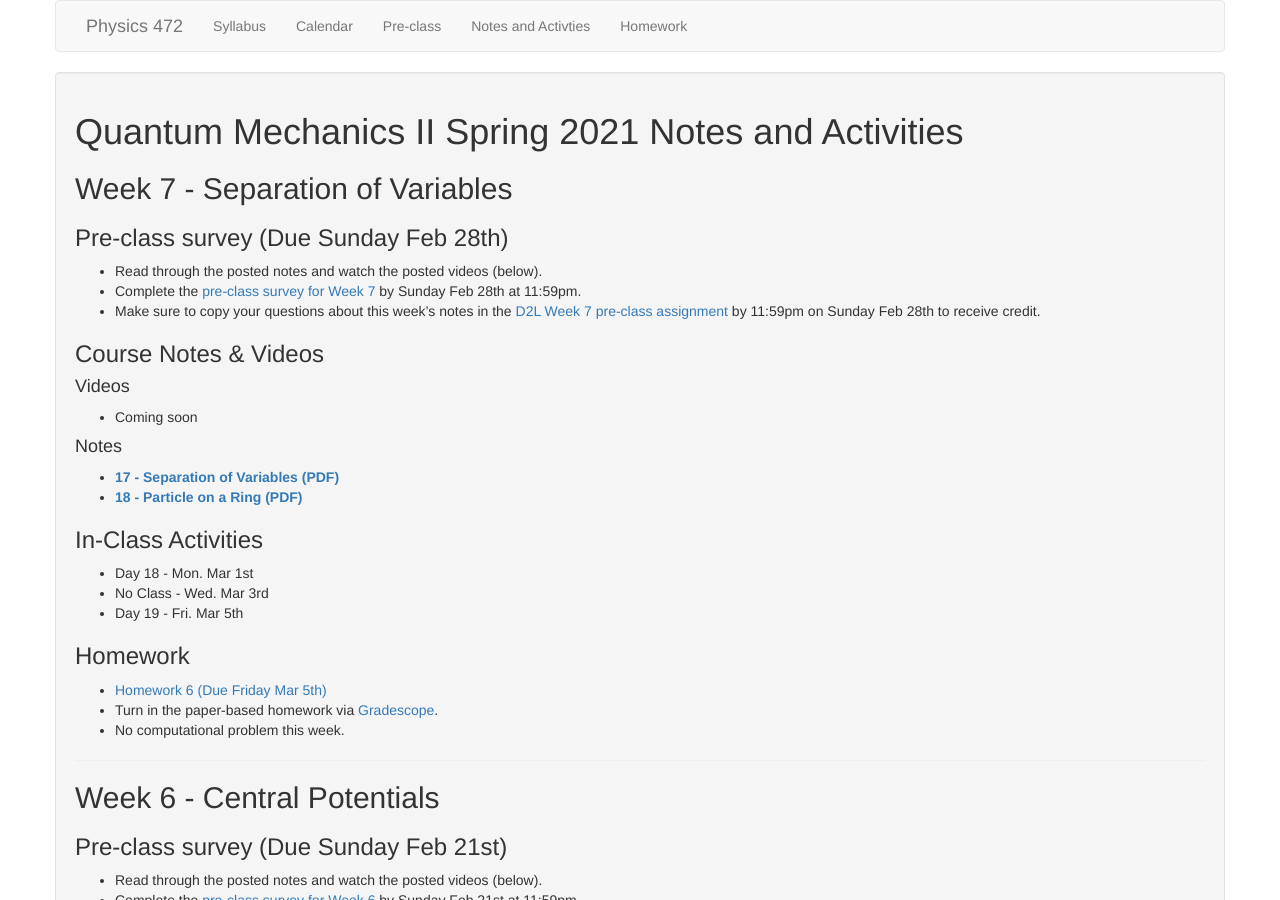
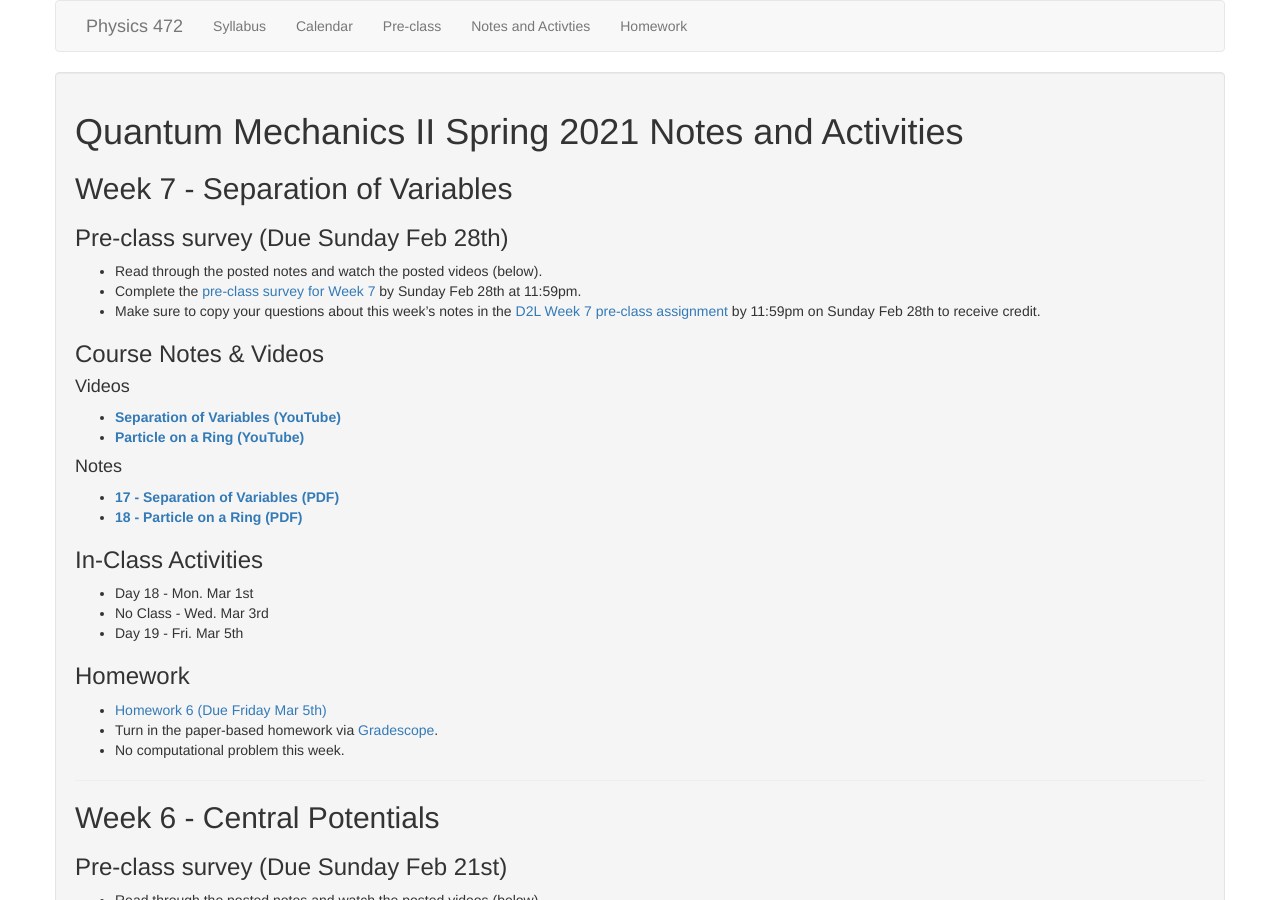
Before and after one commit to dannycab/phy472msu_s2021, a Jekyll site: the page built from notes/index.md, in a window 1280 px wide and 900 px high. Built offline with Jekyll 4.4.1, drawn with Linux system fonts in a browser that asks for light colours.

Commit message:
added links to videos for week 7

```diff
--- a/notes/index.md
+++ b/notes/index.md
@@ -17,7 +17,9 @@ use_math: true
 
 #### Videos
 
-* Coming soon
+* [**Separation of Variables (YouTube)**](https://www.youtube.com/watch?v=7nmsFKYAOvs)
+* [**Particle on a Ring (YouTube)**](https://www.youtube.com/watch?v=lAJUbakLSss)
+
 
 #### Notes
 
```
